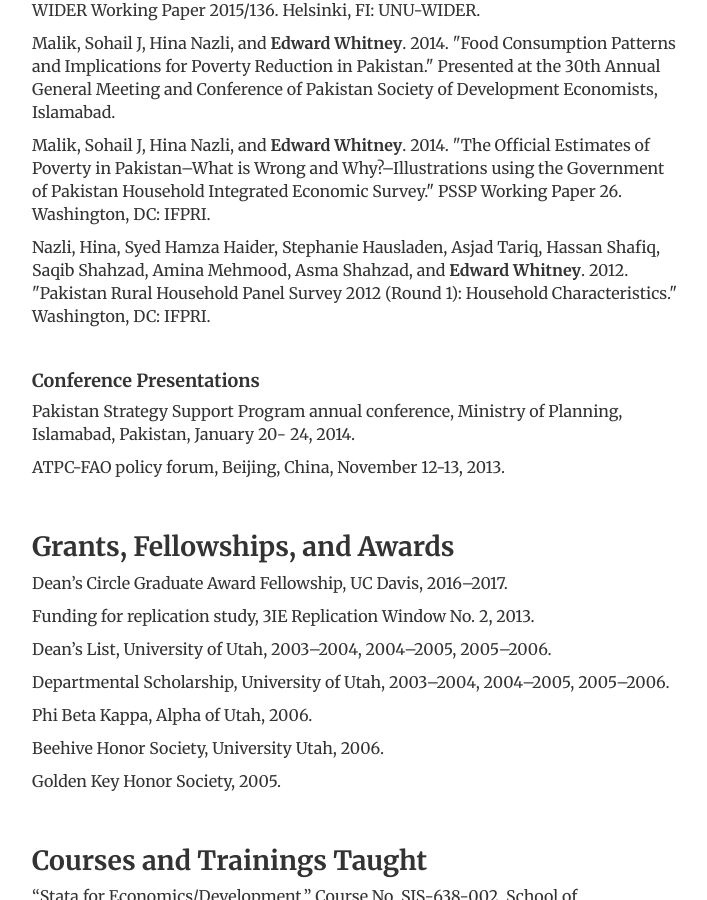
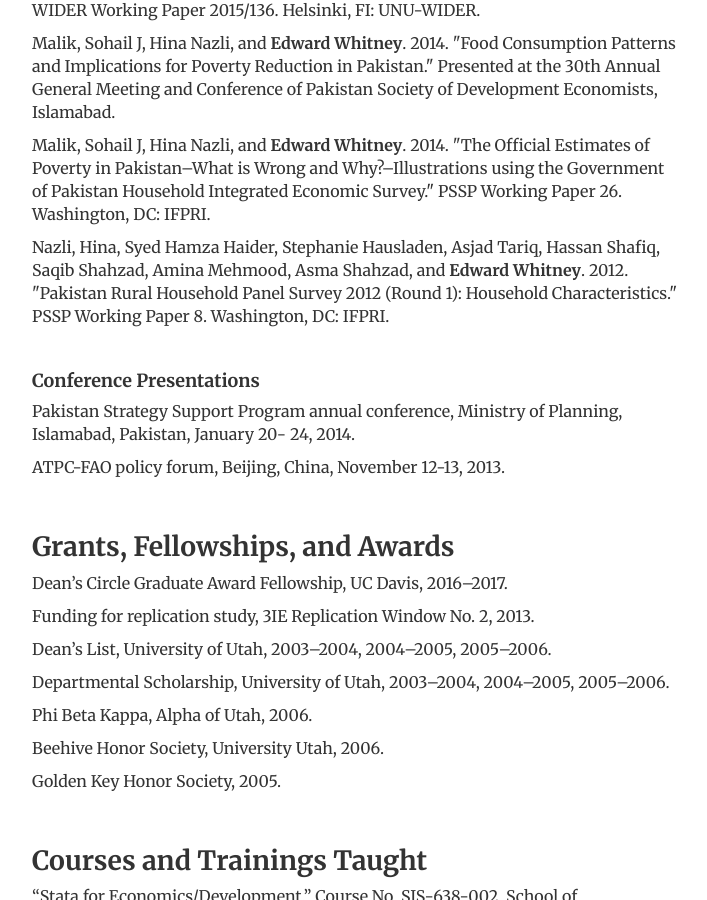
Before and after one commit to edwardmw/edwardmwhitney, a Jekyll site: the page built from cv/index.html, in a window 1280 px wide and 900 px high, scrolled down 1536 px. Shown: the whole window, without its empty margins (284-991 px from the left). Built offline with Jekyll 4.4.1, drawn with Linux system fonts in a browser that asks for light colours.

Commit message:
commit3.61

```diff
--- a/cv/index.html
+++ b/cv/index.html
@@ -71,7 +71,7 @@
 				<p>Malik, Sohail J, Hina Nazli, and <b>Edward Whitney</b>. 2014. "The Official Estimates of Poverty in Pakistan–What is Wrong and Why?–Illustrations using the Government of Pakistan Household Integrated Economic Survey." PSSP Working Paper 26. Washington, DC: IFPRI.</p>
 
 				<p>Nazli, Hina, Syed Hamza Haider, Stephanie Hausladen, Asjad Tariq, Hassan Shafiq, Saqib Shahzad, Amina Mehmood,
-				Asma Shahzad, and <b>Edward Whitney</b>. 2012. "Pakistan Rural Household Panel Survey 2012 (Round 1): Household Characteristics." Washington, DC: IFPRI.</p>
+				Asma Shahzad, and <b>Edward Whitney</b>. 2012. "Pakistan Rural Household Panel Survey 2012 (Round 1): Household Characteristics." PSSP Working Paper 8. Washington, DC: IFPRI.</p>
 
 				<br>
 				<h4>Conference Presentations</h4>
```
Also changed, not shown: 1 other file.
